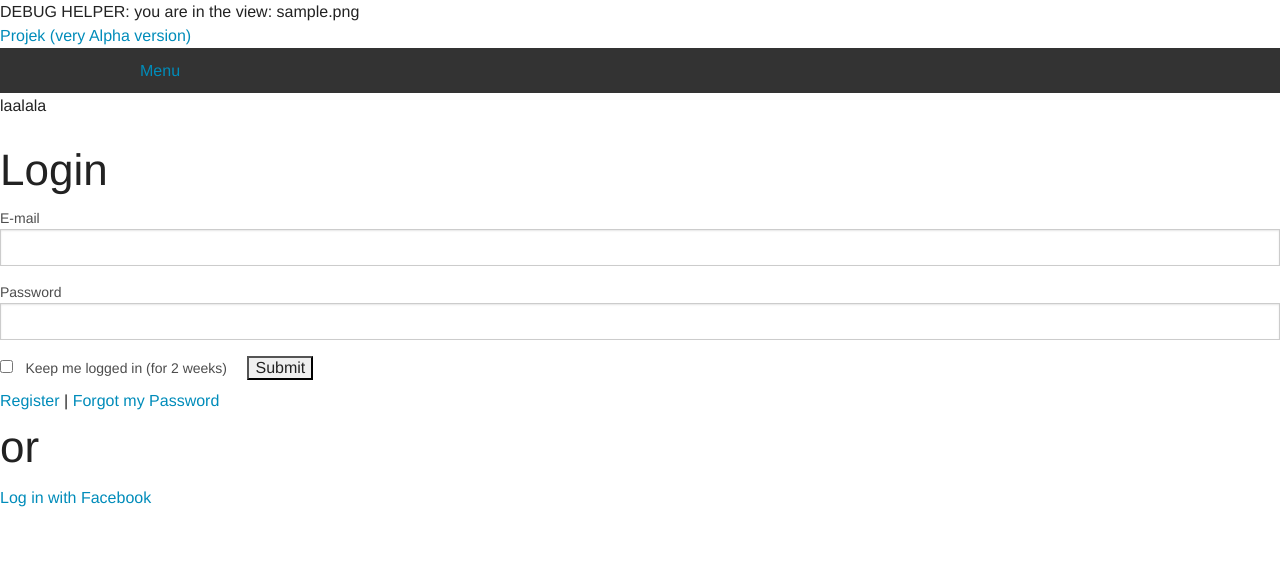
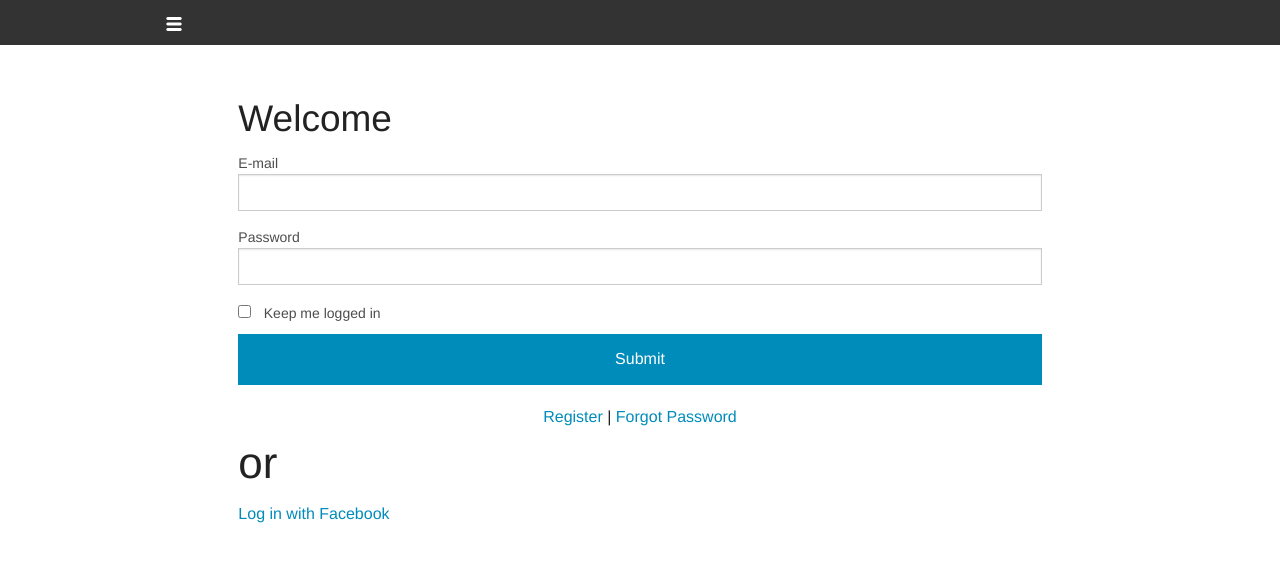
Before and after one commit to ilyaulyanov/projek, a PHP site: the page made by application/views/login/index.php in a window 1280 px wide. Shown: the top 562 px of the page. Run offline with PHP 8.4, Linux system fonts and the light colour scheme; the template is opened without the code that fills it: most values are stand-ins (such as "Sample title", 1, 10 or a date in 2020); data that the repository does not hold is empty; some libraries are stand-ins or nearby versions.

Commit message:
Finished styling login page

```diff
--- a/application/config/config.php
+++ b/application/config/config.php
@@ -20,7 +20,7 @@ ini_set("display_errors", 1);
  * if you are using a (different) port, then put this in here, like http://mydomain:8888/subfolder/
  * Note: The trailing slash is important!
  */
-define('URL', 'http://localhost/projek/');
+define('URL', 'http://127.0.0.1:8080/projek/');
 
 /**
  * Configuration for: Folders
--- a/application/views/_templates/header.php
+++ b/application/views/_templates/header.php
@@ -11,6 +11,7 @@
     <!--<link rel="stylesheet" href="<?php echo URL; ?>public/css/style.css" />-->
     <link rel="stylesheet" href="<?php echo URL; ?>public/css/normalize.css" />
     <link rel="stylesheet" href="<?php echo URL; ?>public/css/foundation.css" />
+    <link rel="stylesheet" href="<?php echo URL; ?>public/css/app.css" />
     <script src="<?php echo URL; ?>/public/js/vendor/modernizr.js"></script>
     <!-- in case you wonder: That's the cool-kids-protocol-free way to load jQuery -->
    <!-- <script type="text/javascript" src="//code.jquery.com/jquery-2.1.1.min.js"></script>-->
@@ -21,16 +22,16 @@
   <!--  <img src="<?php echo URL; ?>public/img/nav-but.png" id="nav-but" />-->
 <div class="off-canvas-wrap" data-offcanvas>
   <div class="inner-wrap">
-    <div class="debug-helper-box">
+<!--    <div class="debug-helper-box">
         DEBUG HELPER: you are in the view: <?php echo $filename; ?>
     </div>
 
     <div class='title-box'>
         <a href="<?php echo URL; ?>">Projek (very Alpha version)</a>
-    </div>
+    </div>-->
 <div class="contain-to-grid sticky">
   <nav class="top-bar" data-topbar role="navigation" data-options="sticky_on: large">
-    <a class="left-off-canvas-toggle" href="#" >Menu</a>
+    <a class="left-off-canvas-toggle" href="#" ><img src="public/img/menu.png" id="menuIcon"></a>
   </nav>
 </div>
 
@@ -91,7 +92,6 @@
             <?php endif; ?>
         </ul>
     </aside>
-        <p>laalala</p>
   <!-- close the off-canvas menu -->
 
 
--- a/application/views/login/index.php
+++ b/application/views/login/index.php
@@ -1,22 +1,23 @@
-<div class="content">
-
-    <!-- echo out the system feedback (error and success messages) -->
-    <?php $this->renderFeedbackMessages(); ?>
-
+<div class="row">
+          <div class="small-10 small-centered columns">
+    <div class="content">
+        <?php $this->renderFeedbackMessages(); ?>
     <div class="login-default-box">
-        <h1>Login</h1>
+        <h2>Welcome</h2>
         <form action="<?php echo URL; ?>login/login" method="post">
                 <label>E-mail</label>
                 <input type="text" name="user_name" required />
                 <label>Password</label>
                 <input type="password" name="user_password" required />
                 <input type="checkbox" name="user_rememberme" class="remember-me-checkbox" />
-                <label class="remember-me-label">Keep me logged in (for 2 weeks)</label>
-                <input type="submit" class="login-submit-button" />
+                <label class="remember-me-label">Keep me logged in</label>
+                <input type="submit" id="loginSubmit" class="login-submit-button button" />
         </form>
+        <div class="loginText">
         <a href="<?php echo URL; ?>login/register">Register</a>
         |
-        <a href="<?php echo URL; ?>login/requestpasswordreset">Forgot my Password</a>
+        <a href="<?php echo URL; ?>login/requestpasswordreset">Forgot Password</a>
+        </div>
     </div>
 
     <?php if (FACEBOOK_LOGIN == true) { ?>
@@ -24,6 +25,8 @@
         <h1>or</h1>
         <a href="<?php echo $this->facebook_login_url; ?>" class="facebook-login-button">Log in with Facebook</a>
     </div>
+    <!-- echo out the system feedback (error and success messages) -->
     <?php } ?>
-
+        </div>
+    </div>
 </div>
```
Also changed, not shown: public/css/app.css (added), public/img/iphoneBG.png (added), public/img/menu.png (added), public/img/nav-but.png (deleted).
